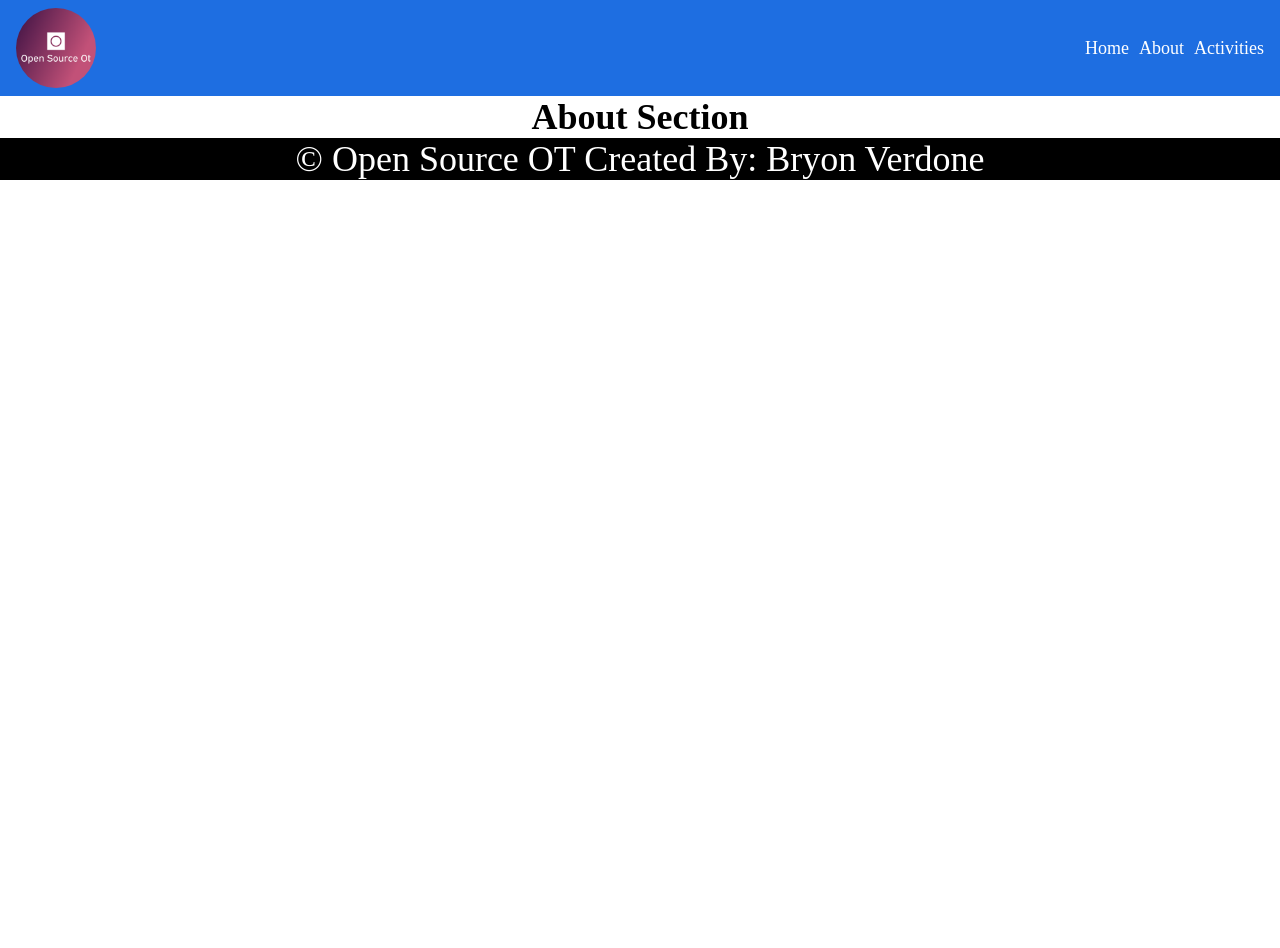
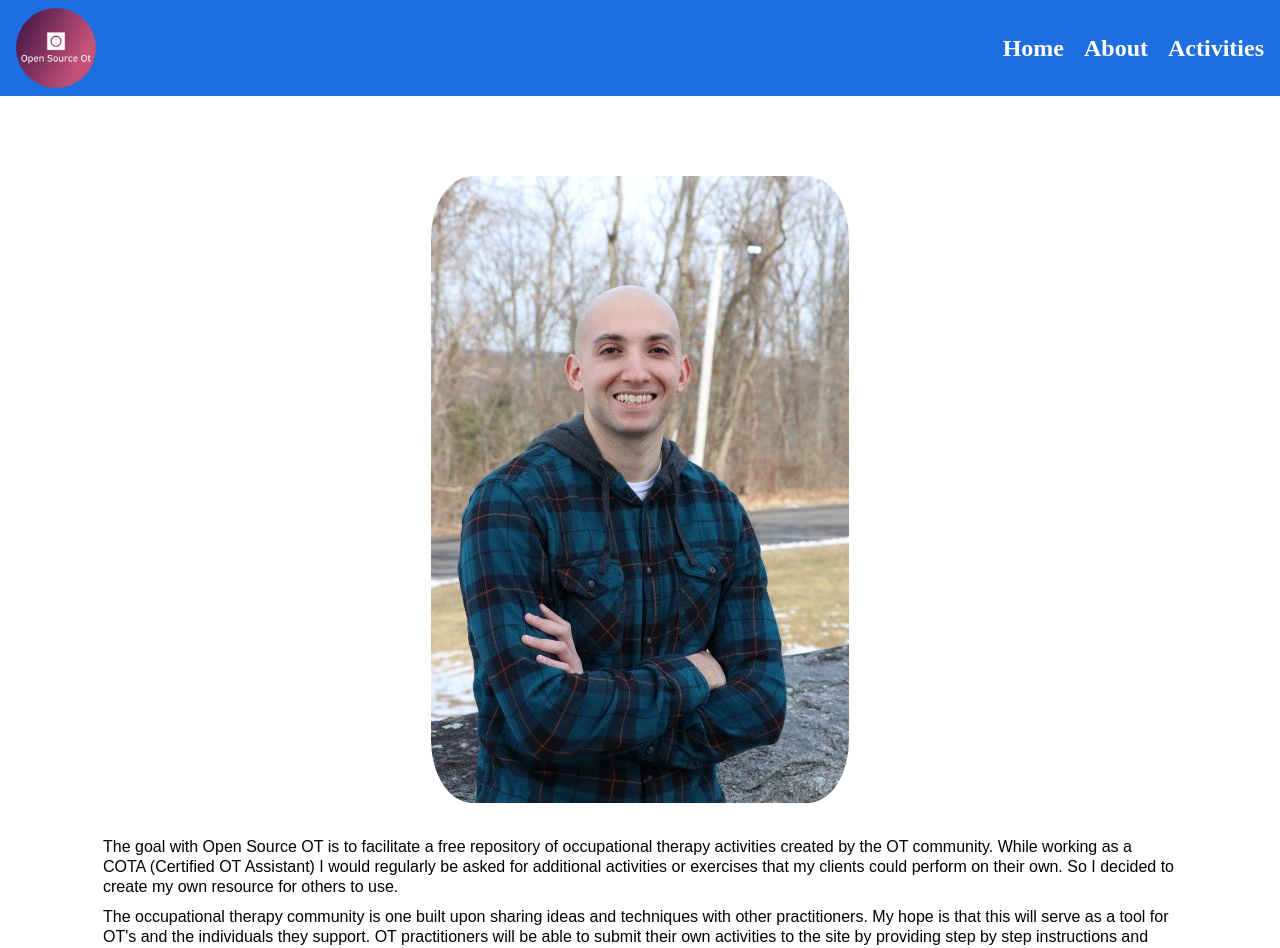
Before and after one commit to BryonVerdone/opensourceot, a React (Create React App) app: page /about in a window 1280 px wide. Shown: the top 948 px of the page. Before the commit the page ends 800 px from the top, so only its background shows below. Built offline with nearby package versions, Linux system fonts and the light colour scheme; no server answers.

Commit message:
added styles to navbar, footer and about page

```diff
--- a/src/components/footer/index.css
+++ b/src/components/footer/index.css
@@ -1,6 +1,6 @@
 .footer {
   background-color: #000000;
-  color: white;
+  color: #ffde59;
   text-align: center;
   font-size: 2.25rem;
   font-family: 'Amatic SC', cursive;
@@ -11,6 +11,6 @@
   right: 0; */
 }
 
-a {
-  color: white;
+footer a {
+  color: #ffde59;
 }
--- a/src/components/navbar/index.css
+++ b/src/components/navbar/index.css
@@ -9,8 +9,10 @@
   border-radius: 50%;
 }
 .navbar {
+  font-family: 'Amatic SC', cursive;
+  font-weight: 700;
   width: 100%;
-  font-size: 18px;
+  font-size: 24px;
   display: flex;
   align-items: center;
   justify-content: space-between;
@@ -19,8 +21,12 @@
 }
 .nav-list {
   display: flex;
-  gap: 10px;
+  gap: 20px;
 }
 .nav-link {
   color: white;
+  transition: 400ms;
 }
+.nav-link:hover {
+  color: #ffde59;
+}
--- a/src/pages/about-us/About.js
+++ b/src/pages/about-us/About.js
@@ -1,10 +1,33 @@
 import React from 'react';
-
+import './index.css';
+import { Container } from 'react-bootstrap';
+import Headshot from '../../assets/headshot-small.JPG';
 const About = () => {
   return (
-    <div>
-      <h1 style={{ textAlign: 'center' }}>About Section</h1>
-    </div>
+    <section className='about-section'>
+      <article className='about-content' style={{ margin: '2rem auto' }}>
+        <div className='headshot-container'>
+          <img className='headshot' src={Headshot} alt='' />
+        </div>
+        <div className='about-text'>
+          <p>
+            The goal with Open Source OT is to facilitate a free repository of
+            occupational therapy activities created by the OT community. While
+            working as a COTA (Certified OT Assistant) I would regularly be
+            asked for additional activities or exercises that my clients could
+            perform on their own. So I decided to create my own resource for
+            others to use.
+          </p>
+          <p>
+            The occupational therapy community is one built upon sharing ideas
+            and techniques with other practitioners. My hope is that this will
+            serve as a tool for OT's and the individuals they support. OT
+            practitioners will be able to submit their own activities to the
+            site by providing step by step instructions and visual aids.
+          </p>
+        </div>
+      </article>
+    </section>
   );
 };
 
--- /dev/null
+++ b/src/pages/about-us/index.css
@@ -0,0 +1,30 @@
+.about-section {
+  display: flex;
+  justify-content: center;
+  align-items: center;
+  max-width: 1170px;
+  margin: 0 auto;
+}
+
+.headshot-container {
+  position: relative;
+}
+
+.headshot {
+  border-radius: 10%;
+  max-width: 100%;
+}
+.about-content {
+  padding: 3rem;
+  display: flex;
+  justify-content: center;
+  align-items: center;
+  flex-direction: column;
+}
+.about-text {
+  margin-top: 30px;
+  line-height: 20px;
+}
+.about-text :first-child {
+  margin-bottom: 10px;
+}
--- a/src/pages/home/Home.js
+++ b/src/pages/home/Home.js
@@ -4,6 +4,7 @@ import Container from 'react-bootstrap/Container';
 import Card from 'react-bootstrap/Card';
 import heroImage from '../../assets/hero-img.png';
 import goalImage from '../../assets/goal-img.png';
+
 const Home = () => {
   return (
     <>
```
Also changed, not shown: src/components/button/Button.js (added, +7 -0 lines), src/assets/headshot-small.JPG (added), src/components/button/index.css (added).
